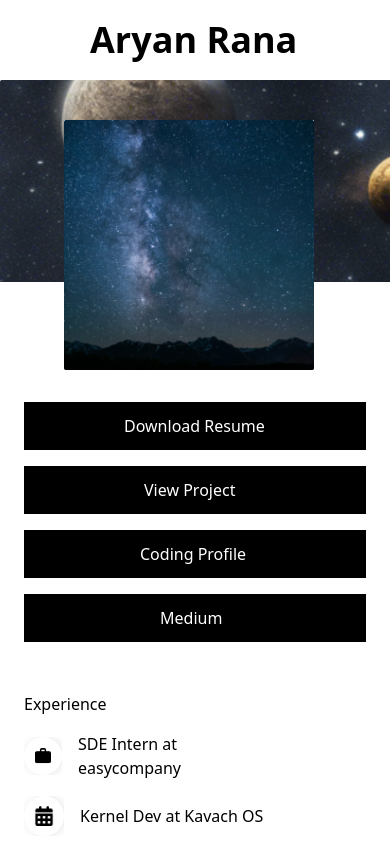
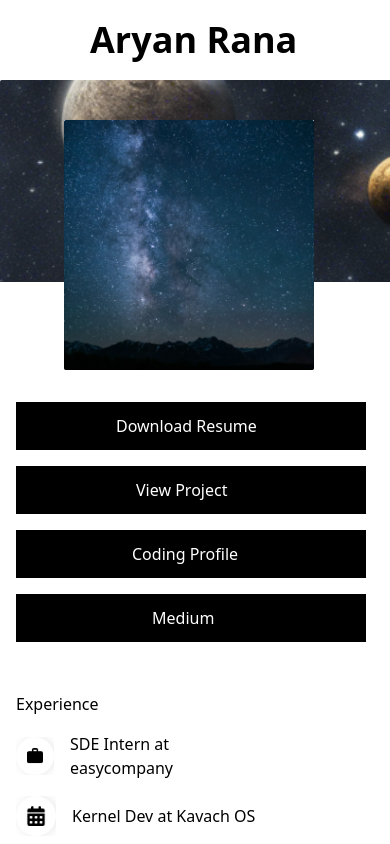
Before and after one commit to geekaryan/nextportfolio, a Next.js app: page / in a window 390 px wide. Shown: the top 844 px of the page. Built offline with nearby package versions, Linux system fonts and the light colour scheme.

Commit message:
changes to the deployment

```diff
--- a/components/LeftHalf.tsx
+++ b/components/LeftHalf.tsx
@@ -8,7 +8,7 @@ import TerminalIcon from '@mui/icons-material/Terminal';
 import DataObjectIcon from '@mui/icons-material/DataObject';
 
 const LeftHalf = () => {
-    return(<div className="lg:ml-8 ml-6 lg:mr-0 mr-6 lg:mt-8 mt-[120px] text-white">
+    return(<div className="lg:ml-8 ml-4 lg:mr-0 mr-6 lg:mt-8 mt-[120px] text-white">
        <div className="bg-black pt-[12px] pb-[12px] lg:pl-[60px] pl-[100px] lg:pr-[50px] pr-[30px] mb-4">
        <Link href="https://drive.google.com/file/d/181hxGKJ6Dq_qKsF5FG_53asmzcWlmx8H/view?usp=drive_link">Download Resume</Link>
        </div>
--- a/components/RightHalf.tsx
+++ b/components/RightHalf.tsx
@@ -158,7 +158,7 @@ const RightHalf = () =>{
 
             <div className="mt-12 mb-12">
             <Link href="https://www.linkedin.com/in/sudoaptrana2025/">
-                <button className=" pt-2 pr-2 pl-2 pb-2 text-white bg-black text-center lg:ml-[480px] ml-[130px] rounded-md">
+                <button className=" pt-2 pr-2 pl-2 pb-2 text-white bg-black text-center lg:ml-[480px] ml-[110px] rounded-md">
                     Contact Me
                 </button>
             </Link>
```
